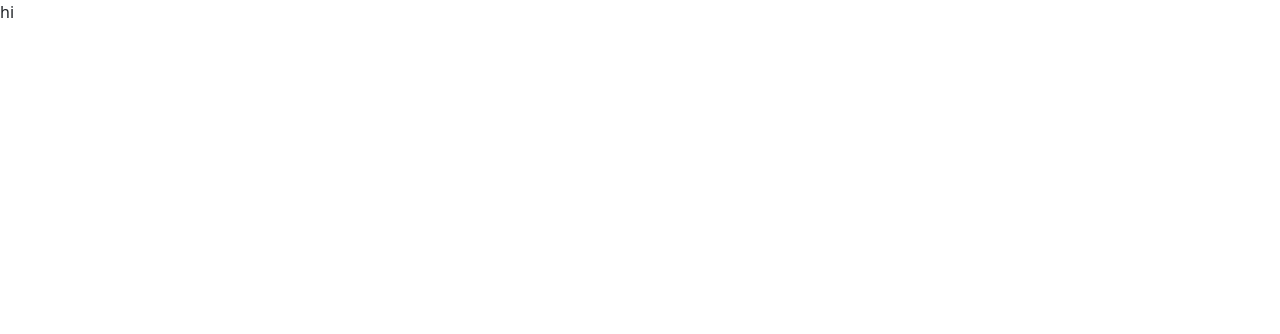
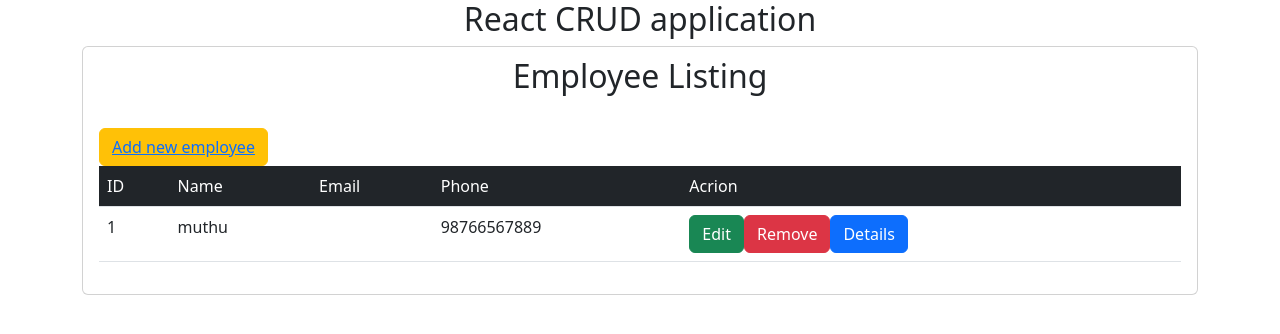
Before and after one commit to mythily-muthu/crud_operation, a React (Create React App) app: page / in a window 1280 px wide. Shown: the top 334 px of the page. Built offline with nearby package versions, Linux system fonts and the light colour scheme; data requests are answered from the project's data file.

Commit message:
Feat: removed the unwanted files

```diff
--- /dev/null
+++ b/db.json
@@ -0,0 +1,10 @@
+{
+  "employees": [
+    {
+      "id": 1,
+      "name": "muthu",
+      "email": "muthu@in.com",
+      "phone": "98766567889"
+    }
+  ]
+}
--- a/package.json
+++ b/package.json
@@ -6,6 +6,7 @@
     "@testing-library/jest-dom": "^5.16.5",
     "@testing-library/react": "^13.4.0",
     "@testing-library/user-event": "^13.5.0",
+    "axios": "^1.2.2",
     "bootstrap": "^5.2.3",
     "react": "^18.2.0",
     "react-dom": "^18.2.0",
--- a/public/index.html
+++ b/public/index.html
@@ -14,7 +14,7 @@
       manifest.json provides metadata used when your web app is installed on a
       user's mobile device or desktop. See https://developers.google.com/web/fundamentals/web-app-manifest/
     -->
-    <link rel="manifest" href="%PUBLIC_URL%/manifest.json" />
+
     <!--
       Notice the use of %PUBLIC_URL% in the tags above.
       It will be replaced with the URL of the `public` folder during the build.
--- a/src/App.css
+++ b/src/App.css
@@ -6,8 +6,7 @@
   height: 40vmin;
   pointer-events: none;
 }
-
-@media (prefers-reduced-motion: no-preference) {
+.btn @media (prefers-reduced-motion: no-preference) {
   .App-logo {
     animation: App-logo-spin infinite 20s linear;
   }
--- a/src/App.js
+++ b/src/App.js
@@ -1,10 +1,26 @@
+import EmpListing from "./EmpListing";
+import { BrowserRouter as Router, Route, Routes } from "react-router-dom";
+import EmpCreate from "./EmpCreate";
+import EmpEdit from "./EmpEdit";
+import EmpDetails from "./EmpDetails";
+
+
 
 
 function App() {
   return (
     <div className="App">
-      hi
-    </div>
+      <h2 className='text-center'>React CRUD application</h2>
+      <Router>
+        <Routes>
+          <Route path="/" element={<EmpListing />} />
+          <Route path="/employee/create" element={<EmpCreate />} />
+          <Route path="/employee/edit/:empid" element={<EmpEdit />} />
+          <Route path="/employee/details/:empid" element={<EmpDetails />} />
+
+        </Routes>
+      </Router>
+    </div >
   );
 }
 
```
Also changed, not shown: 1 other file (tests, documents, lock files or other folders).
